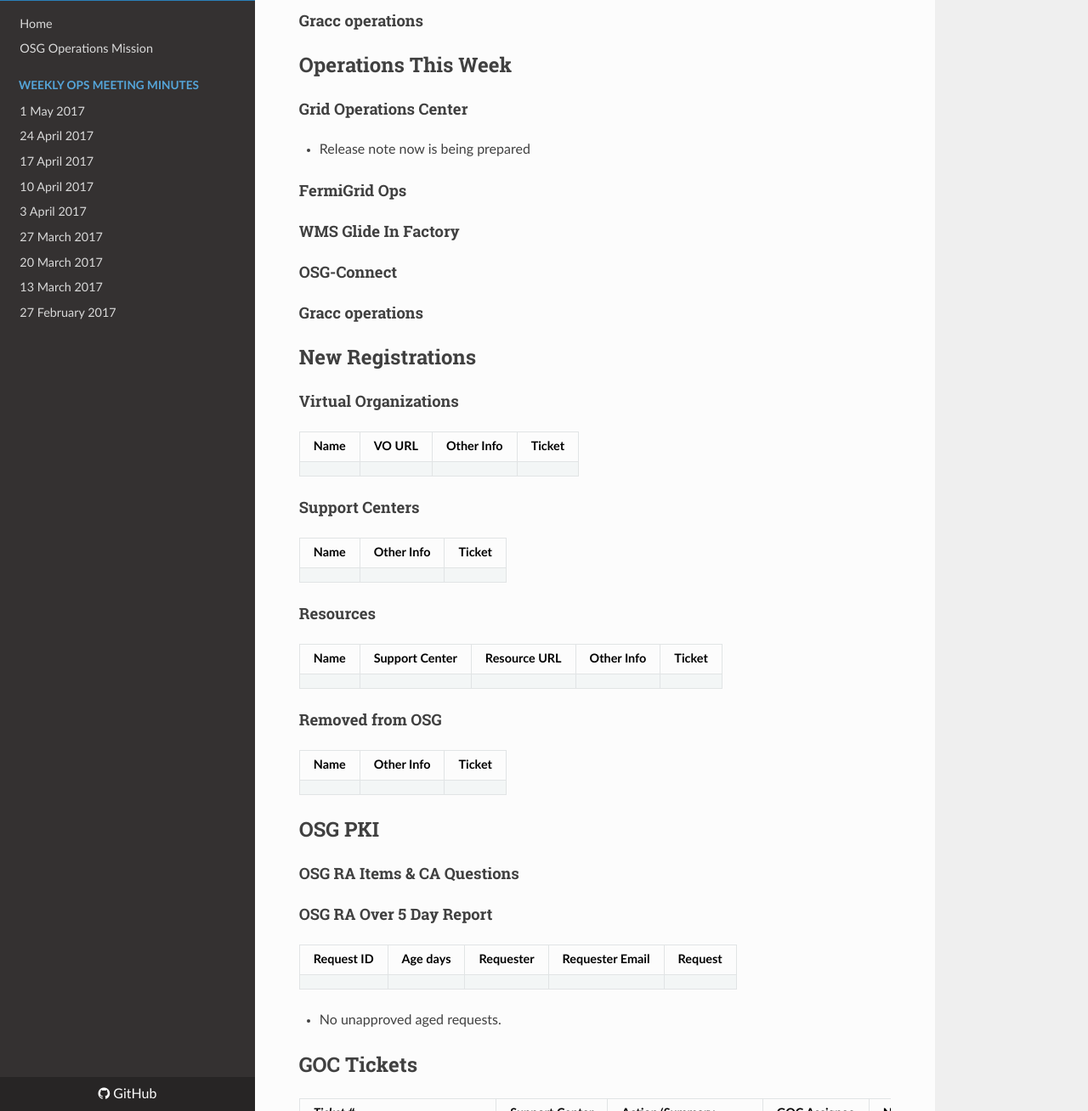
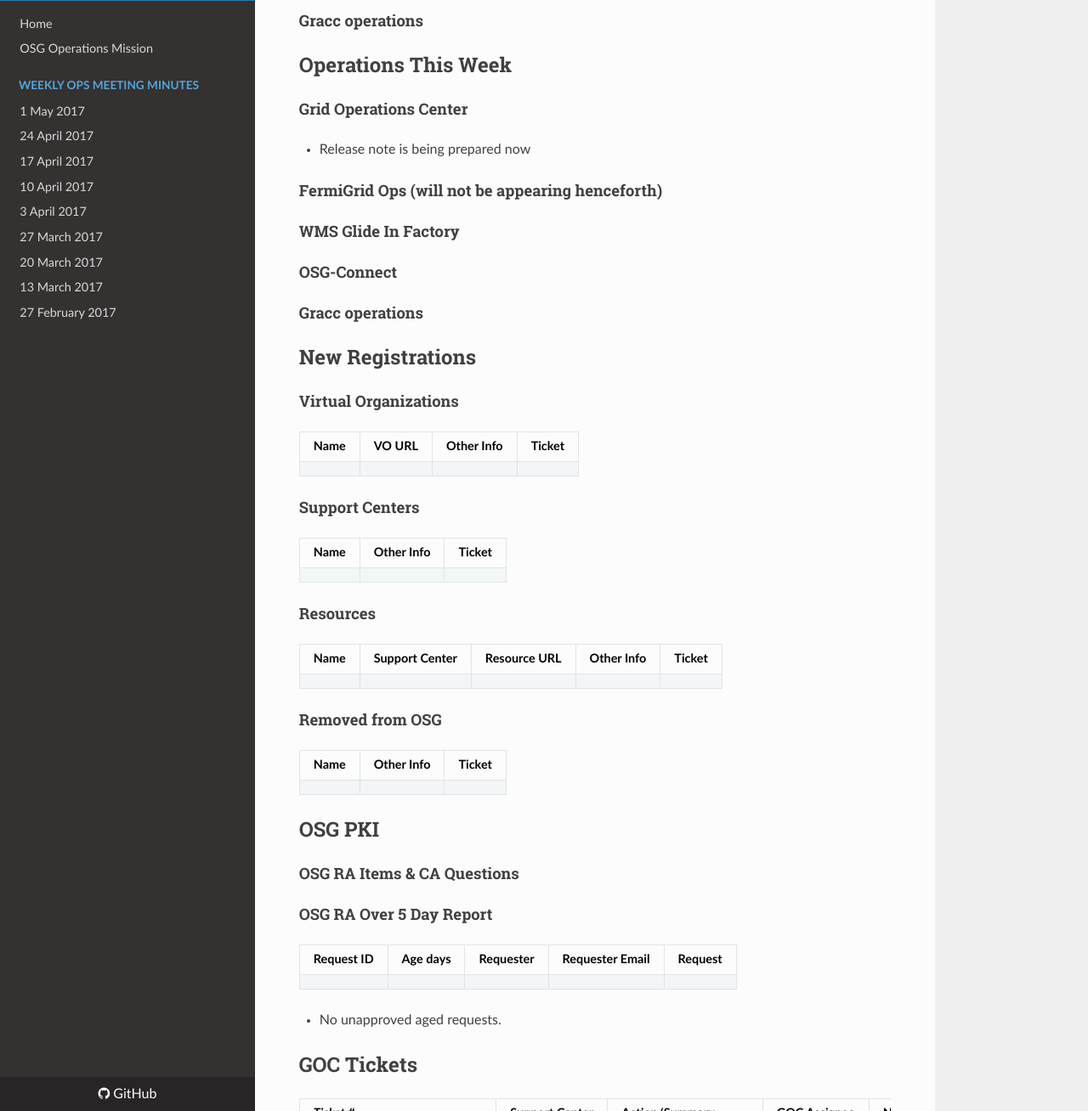
Before and after one commit to osg-htc/operations, an MkDocs documentation site: the page built from docs/WeeklyMinutes/01May2017.md, in a window 1280 px wide and 1400 px high, scrolled down 1820 px, cut to the strip 92-1400 px from the top of the window. Shown: the whole strip at 85% size. Built offline with MkDocs 1.6.1, drawn with Linux system fonts in a browser that asks for light colours; nearby versions of some CDN libraries; old or Windows-style settings are respelled for this version of MkDocs; some of the changed text lies outside the part shown.

Commit message:
Update 01May2017.md

```diff
--- a/docs/WeeklyMinutes/01May2017.md
+++ b/docs/WeeklyMinutes/01May2017.md
@@ -29,9 +29,9 @@
 ## Operations This Week
 
 #### Grid Operations Center
-  * Release note now is being prepared
+  * Release note is being prepared now
 
-#### FermiGrid Ops
+#### FermiGrid Ops (will not be appearing henceforth)
 
 #### WMS Glide In Factory
 
@@ -88,3 +88,4 @@
 ## AOB
 
 ## Action Items from Meeting
+   * Tom and Marian will look at the "Forbidden" error on reports.grid.iu.edu.
```
Also changed, not shown: other parts of docs/WeeklyMinutes/01May2017.md (+2 -2 lines).
